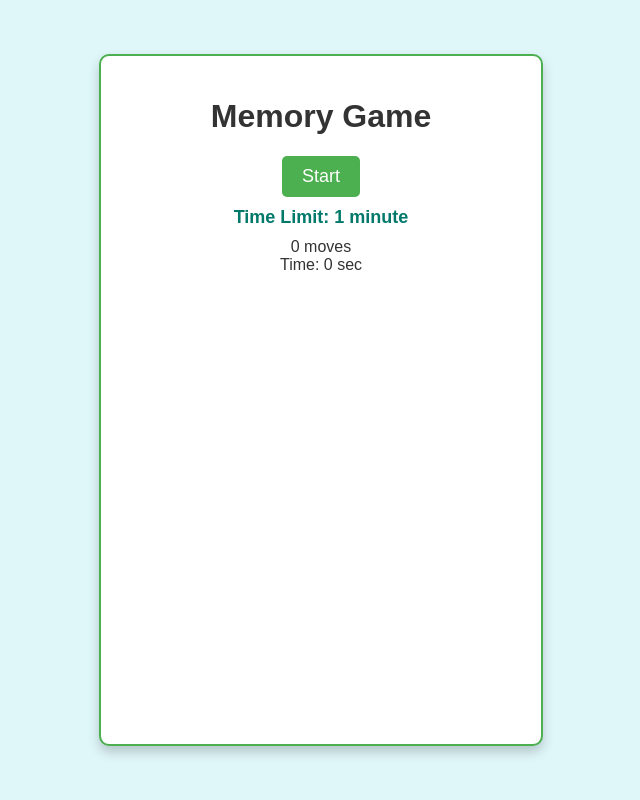
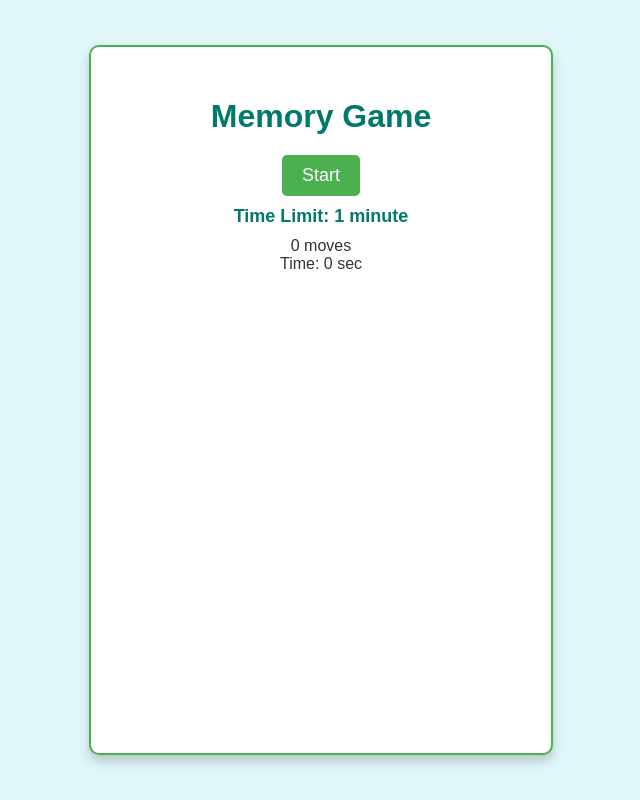
Before and after one commit to Nikita24846/Memery-Game, a plain HTML site: page index.html in a window 1280 px wide. Shown: the whole page, without its empty margins (319-959 px from the left). Drawn offline with Linux system fonts and the light colour scheme.

Commit message:
Update style.css

```diff
--- a/style.css
+++ b/style.css
@@ -9,15 +9,20 @@ body {
     color: #333;
 }
 
-
 .game {
     text-align: center;
     background: #ffffff;
     border-radius: 10px;
     box-shadow: 0 6px 12px rgba(0, 0, 0, 0.2);
-    padding: 20px;
+    padding: 30px;
     width: 400px;
     border: 2px solid #4CAF50;
+}
+
+.game-heading {
+    font-size: 32px;
+    color: #00796b;
+    margin-bottom: 20px;
 }
 
 .controls {
@@ -32,21 +37,15 @@ button {
     border-radius: 5px;
     background-color: #4CAF50;
     color: white;
-    transition: background-color 0.3s ease, transform 0.2s ease;
 }
 
 button:hover {
     background-color: #45a049;
 }
 
-button:active {
-    transform: scale(0.98);
-}
-
 button.hidden {
     display: none;
 }
-
 
 #play-again-from-message, #exit-from-message {
     background-color: #f57c00;
@@ -87,11 +86,9 @@ button.hidden {
     grid-template-rows: repeat(4, 100px);
 }
 
-
 .card {
     width: 100px;
     height: 100px;
-    perspective: 1000px;
     cursor: pointer;
     position: relative;
     transition: transform 0.6s, box-shadow 0.3s;
@@ -129,7 +126,6 @@ button.hidden {
     transform: rotateY(360deg);
 }
 
-
 .message-box {
     display: none;
     text-align: center;
```
